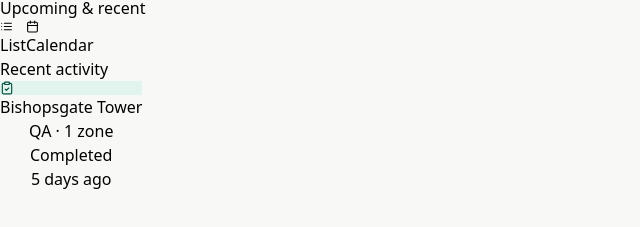
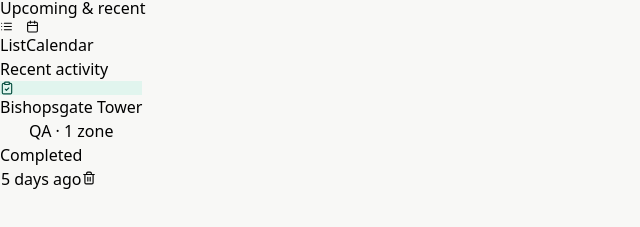
Before and after one commit to ianblended-bot/horticheck, a React (Vite) app: page / in a window 1280 px wide. Shown: the part 309-536 px from the top of the page, without its empty margins (0-640 px from the left). Built offline with nearby package versions, Linux system fonts and the light colour scheme.

Commit message:
Add report shortcut, return-to-assessment, photo compression, delete completed records

```diff
--- a/src/App.jsx
+++ b/src/App.jsx
@@ -323,7 +323,8 @@ function zoneProgress(zone) {
   return done;
 }
 
-// Reads an image file and re-encodes it via canvas as a JPEG data URL.
+// Reads an image file and re-encodes it via canvas as a JPEG data URL,
+// downscaling to a max dimension to keep memory and storage use reasonable.
 //
 // Modern browsers already decode <img>/createImageBitmap with EXIF
 // orientation applied automatically — img.width/height and the pixels drawn
@@ -331,21 +332,30 @@ function zoneProgress(zone) {
 // simply strips the EXIF block, which avoids jsPDF (which does NOT honour
 // EXIF orientation when embedding images) re-applying a rotation that the
 // browser has already accounted for.
+const MAX_PHOTO_DIMENSION = 1600;
+const PHOTO_JPEG_QUALITY = 0.8;
+
 function readFileAsImage(file) {
   return new Promise((resolve, reject) => {
     const reader = new FileReader();
     reader.onload = () => {
       const img = new Image();
       img.onload = () => {
+        let { width, height } = img;
+        if (width > MAX_PHOTO_DIMENSION || height > MAX_PHOTO_DIMENSION) {
+          const scale = MAX_PHOTO_DIMENSION / Math.max(width, height);
+          width = Math.round(width * scale);
+          height = Math.round(height * scale);
+        }
         const canvas = document.createElement('canvas');
-        canvas.width = img.width;
-        canvas.height = img.height;
+        canvas.width = width;
+        canvas.height = height;
         const ctx = canvas.getContext('2d');
-        ctx.drawImage(img, 0, 0);
+        ctx.drawImage(img, 0, 0, width, height);
         resolve({
-          src: canvas.toDataURL('image/jpeg', 0.9),
-          width: img.width,
-          height: img.height,
+          src: canvas.toDataURL('image/jpeg', PHOTO_JPEG_QUALITY),
+          width,
+          height,
         });
       };
       img.onerror = reject;
@@ -1199,7 +1209,7 @@ async function exportQAPdf(record) {
    Dashboard
 --------------------------------------------------------------- */
 
-function Dashboard({ records, onNewQA, onOpenRecord, onOpenModuleStub }) {
+function Dashboard({ records, onNewQA, onOpenRecord, onOpenModuleStub, onDeleteRecord }) {
   const [view, setView] = useState('list'); // list | calendar
 
   const scheduled = records.filter((r) => r.status === 'scheduled');
@@ -1354,28 +1364,39 @@ function Dashboard({ records, onNewQA, onOpenRecord, onOpenModuleStub }) {
                 const counts = ratingCounts({ categories: {} });
                 const issues = r.zones.reduce((acc, z) => acc + ratingCounts(z)['Below standard'] + ratingCounts(z).Fair, 0);
                 return (
-                  <button
+                  <div
                     key={r.id}
-                    onClick={() => onOpenRecord(r.id)}
                     className="w-full bg-white border border-slate-200 rounded-xl p-3 flex items-center justify-between text-left"
                   >
-                    <div className="flex items-center gap-3">
+                    <button onClick={() => onOpenRecord(r.id)} className="flex items-center gap-3 text-left flex-1 min-w-0">
                       <div className="w-8 h-8 rounded-full flex items-center justify-center flex-shrink-0" style={{ background: mod.bg, color: mod.text }}>
                         <Icon size={14} />
                       </div>
-                      <div>
-                        <p className="text-sm font-medium text-slate-800">{r.siteInfo.site || 'Untitled site'}</p>
+                      <div className="min-w-0">
+                        <p className="text-sm font-medium text-slate-800 truncate">{r.siteInfo.site || 'Untitled site'}</p>
                         <p className="text-xs text-slate-400 mt-0.5">
                           {mod.label} &middot; {r.zones.length} zone{r.zones.length === 1 ? '' : 's'}
                           {issues > 0 ? ` \u00b7 ${issues} issue${issues === 1 ? '' : 's'} flagged` : ''}
                         </p>
                       </div>
+                    </button>
+                    <div className="flex items-center gap-2 flex-shrink-0">
+                      <button onClick={() => onOpenRecord(r.id)} className="text-right">
+                        <StatusPill status={r.status} />
+                        <p className="text-xs text-slate-400 mt-1">{relativeDate(r.siteInfo.date)}</p>
+                      </button>
+                      {r.status === 'completed' && (
+                        <button
+                          onClick={() => onDeleteRecord(r.id, r.siteInfo.site || 'Untitled site')}
+                          aria-label="Delete assessment"
+                          title="Delete assessment"
+                          className="w-7 h-7 flex items-center justify-center rounded-md text-slate-300 hover:text-red-500 hover:bg-red-50 flex-shrink-0"
+                        >
+                          <Trash2 size={14} />
+                        </button>
+                      )}
                     </div>
-                    <div className="text-right">
-                      <StatusPill status={r.status} />
-                      <p className="text-xs text-slate-400 mt-1">{relativeDate(r.siteInfo.date)}</p>
-                    </div>
-                  </button>
+                  </div>
                 );
               })}
             </>
@@ -1741,13 +1762,14 @@ function QAFlow({ record, onChange, onClose }) {
           <button
             disabled={record.zones.length === 0}
             onClick={() => {
-              setCurrentZoneIdx(0);
+              const firstIncomplete = record.zones.findIndex((z) => zoneProgress(z) < CATEGORIES.length);
+              setCurrentZoneIdx(firstIncomplete === -1 ? 0 : firstIncomplete);
               setScreen('assess');
               if (record.status === 'scheduled') update({ status: 'in_progress' });
             }}
             className="w-full py-2.5 rounded-lg bg-teal-600 text-white text-sm font-medium disabled:bg-slate-200 disabled:text-slate-400"
           >
-            Start assessment
+            {record.status === 'scheduled' ? 'Start assessment' : 'Return to assessment'}
           </button>
         </div>
       )}
@@ -1796,6 +1818,13 @@ function QAFlow({ record, onChange, onClose }) {
                   <Plus size={15} />
                 </button>
               )}
+              <button
+                onClick={() => setScreen('report')}
+                className="flex-shrink-0 flex items-center gap-1 px-2.5 py-1.5 border border-slate-200 rounded-lg text-xs text-slate-600 hover:bg-slate-50"
+                title="Jump to report overview"
+              >
+                <ClipboardList size={13} /> Report
+              </button>
             </div>
 
             <div className="h-1 bg-slate-100 rounded-full overflow-hidden mb-3">
@@ -2316,6 +2345,11 @@ export default function HortiCheckApp() {
     setRecords((prev) => prev.map((r) => (r.id === id ? updated : r)));
   };
 
+  const deleteRecord = (id, siteName) => {
+    if (!window.confirm(`Delete the completed assessment for "${siteName}"? This can't be undone.`)) return;
+    setRecords((prev) => prev.filter((r) => r.id !== id));
+  };
+
   if (!loaded) {
     return (
       <div className="min-h-screen bg-[#F1EFE8] font-sans flex items-center justify-center">
@@ -2332,6 +2366,7 @@ export default function HortiCheckApp() {
           onNewQA={newQA}
           onOpenRecord={openRecord}
           onOpenModuleStub={(key) => setView({ screen: 'stub', module: key })}
+          onDeleteRecord={deleteRecord}
         />
       )}
       {view.screen === 'qa' && (
```
